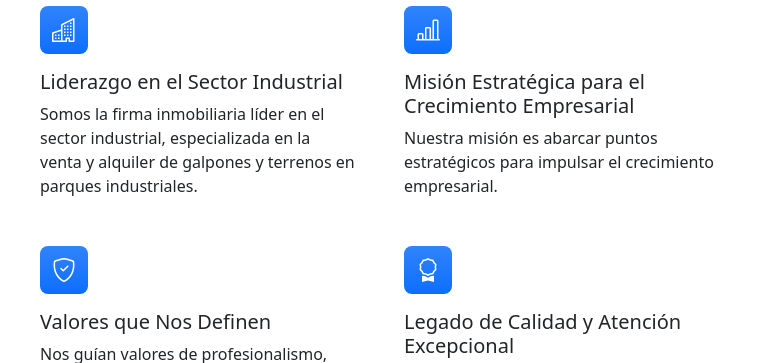
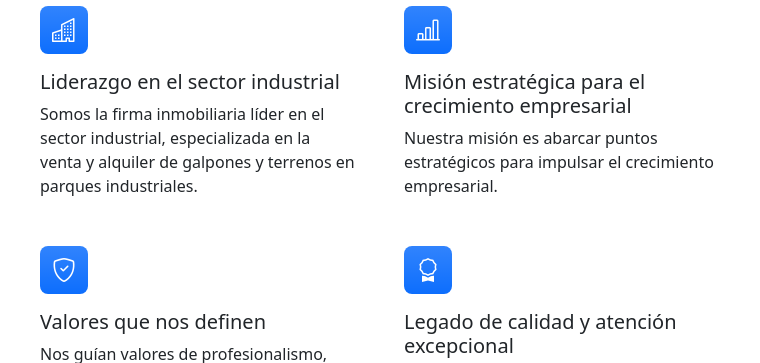
Before and after one commit to extrem4ever/fernandosanchez.io, a plain HTML site: page index.html in a window 1280 px wide. Shown: the part 677-1040 px from the top of the page, 442-1202 px from the left. Drawn offline with nearby package versions, Linux system fonts and the light colour scheme.

Commit message:
Update index.html

```diff
--- a/index.html
+++ b/index.html
@@ -66,22 +66,22 @@
                             <div class="row gx-5 row-cols-1 row-cols-md-2">
                                 <div class="col mb-5 h-100">
                                     <div class="feature bg-primary bg-gradient text-white rounded-3 mb-3"><i class="bi bi-building"></i></div>
-                                    <h2 class="h5">Liderazgo en el Sector Industrial</h2>
+                                    <h2 class="h5">Liderazgo en el sector industrial</h2>
                                     <p class="mb-0">Somos la firma inmobiliaria líder en el sector industrial, especializada en la venta y alquiler de galpones y terrenos en parques industriales.</p>
                                 </div>
                                 <div class="col mb-5 h-100">
                                     <div class="feature bg-primary bg-gradient text-white rounded-3 mb-3"><i class="bi bi-bar-chart-line"></i></div>
-                                    <h2 class="h5">Misión Estratégica para el Crecimiento Empresarial</h2>
+                                    <h2 class="h5">Misión estratégica para el crecimiento empresarial</h2>
                                     <p class="mb-0">Nuestra misión es abarcar puntos estratégicos para impulsar el crecimiento empresarial.</p>
                                 </div>
                                 <div class="col mb-5 mb-md-0 h-100">
                                     <div class="feature bg-primary bg-gradient text-white rounded-3 mb-3"><i class="bi bi-shield-check"></i></div>
-                                    <h2 class="h5">Valores que Nos Definen</h2>
+                                    <h2 class="h5">Valores que nos definen</h2>
                                     <p class="mb-0">Nos guían valores de profesionalismo, compromiso, integridad y respeto, mientras buscamos la excelencia y la innovación.</p>
                                 </div>
                                 <div class="col h-100">
                                     <div class="feature bg-primary bg-gradient text-white rounded-3 mb-3"><i class="bi bi-award"></i></div>
-                                    <h2 class="h5">Legado de Calidad y Atención Excepcional</h2>
+                                    <h2 class="h5">Legado de calidad y atención excepcional</h2>
                                     <p class="mb-0">En Fernando Sánchez & Asociados, construimos un legado exitoso centrado en la calidad y atención excepcional al cliente.</p>
                                 </div>
                             </div>
```
